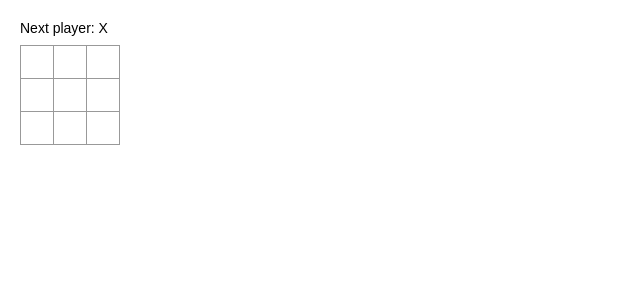
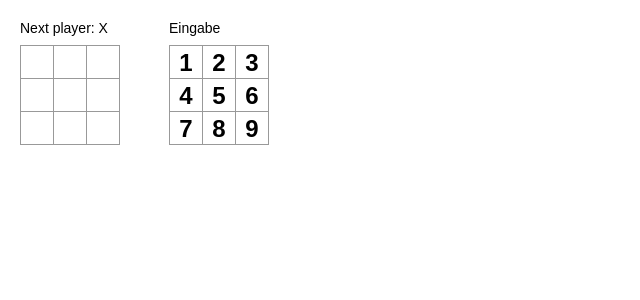
Before and after one commit to lallalard/Test, a React (Create React App) app: page / in a window 1280 px wide. Shown: the top 300 px of the page, without its empty margins (0-640 px from the left). Built offline with nearby package versions, Linux system fonts and the light colour scheme.

Commit message:
1 file modified

```diff
--- a/src/App.js
+++ b/src/App.js
@@ -6,8 +6,34 @@ export default function App() {
 }
 
 class Square extends React.Component {
+  constructor(props) {
+    super(props);
+    this.state = {
+      selected: false,
+      bgColor: 'white',
+    };
+  }
+
   render() {
-    return <button className="square">{/* TODO */}</button>;
+    return (
+      <button
+        className="square"
+        style={{ backgroundColor: this.state.bgColor }}
+        onClick={() =>
+          this.state.selected
+            ? this.setState({ bgColor: 'white', selected: false })
+            : this.setState({ bgColor: 'rgb(219, 219, 219)', selected: true })
+        }
+      >
+        {/* TODO */}
+      </button>
+    );
+  }
+}
+
+class InputSquare extends React.Component {
+  render() {
+    return <button className="square">{this.props.value}</button>;
   }
 }
 
@@ -42,6 +68,37 @@ class Board extends React.Component {
   }
 }
 
+class InputInterface extends React.Component {
+  renderSquare(i) {
+    return <InputSquare value={i} />;
+  }
+
+  render() {
+    const status = 'Eingabe';
+
+    return (
+      <div>
+        <div className="status">{status}</div>
+        <div className="board-row">
+          {this.renderSquare(1)}
+          {this.renderSquare(2)}
+          {this.renderSquare(3)}
+        </div>
+        <div className="board-row">
+          {this.renderSquare(4)}
+          {this.renderSquare(5)}
+          {this.renderSquare(6)}
+        </div>
+        <div className="board-row">
+          {this.renderSquare(7)}
+          {this.renderSquare(8)}
+          {this.renderSquare(9)}
+        </div>
+      </div>
+    );
+  }
+}
+
 class Game extends React.Component {
   render() {
     return (
@@ -53,6 +110,13 @@ class Game extends React.Component {
           <div>{/* status */}</div>
           <ol>{/* TODO */}</ol>
         </div>
+        <div className="game-board">
+          <InputInterface />
+        </div>
+        <div className="game-info">
+          <div>{/* status */}</div>
+          <ol>{/* TODO */}</ol>
+        </div>
       </div>
     );
   }
```
